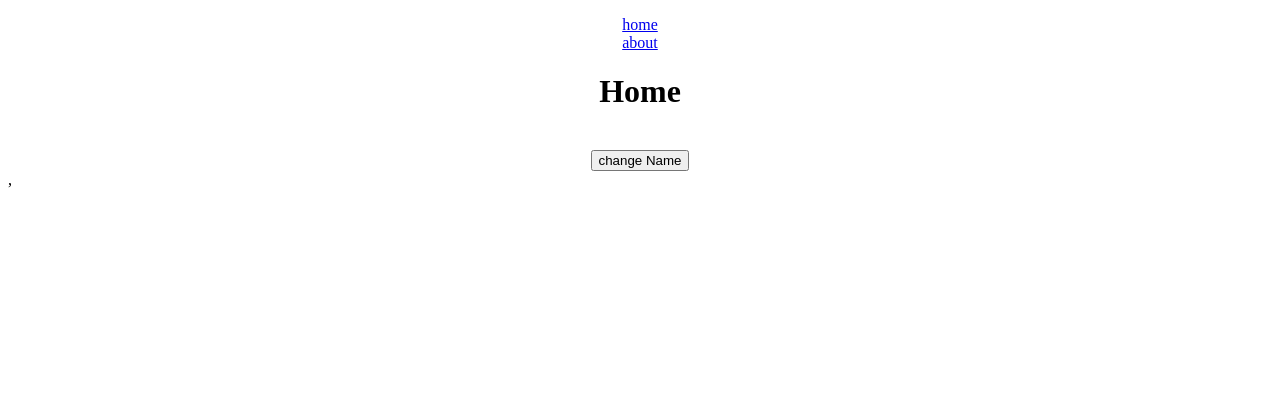
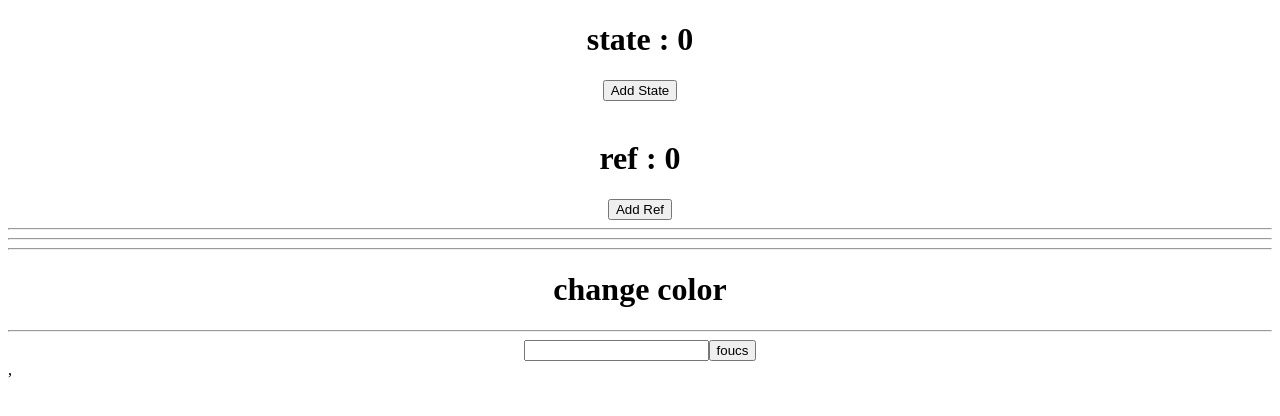
Before and after one commit to AmirTaki/react-hooks, a React (Create React App) app: page / in a window 1280 px wide. Shown: the top 416 px of the page. Built offline with nearby package versions, Linux system fonts and the light colour scheme.

Commit message:
useRef in react

```diff
--- a/src/App.js
+++ b/src/App.js
@@ -1,20 +1,72 @@
 
+import { useRef, useState } from 'react';
 import './App.css';
-import {Routes, Route} from "react-router-dom"
-import About from "./components/pages/About"
-import Home from "./components/pages/Home"
-
 function App() {
 
+ const [count, setCount]  = useState(0);
+
+ const countRef = useRef(0);
+
+//   // -------------------------------------------------
+
+const handleIncrase = () =>{
+    setCount(count + 1);
+  }
+//   // -------------------------------------------------
+  const handleIncraseRef = () =>{
+    countRef.current ++;
+  }
+  console.log("render")
+
+
+    // -------------------------------------------------
+//  in DOM js
+
+  // document.getElementById("#changeColor").style.color = "red"; ERROR
+
+  // ref
+  const tagRef = useRef(null);
+
+  // function
+  const handleChangeColor = ()=>{
+    tagRef.current.style.color = "red";
+  }
+
+  // -------------------------------------------------
+  const inputRef = useRef(null);
+
+  const handleInput = () =>{
+    inputRef.current.focus()
+  }
 
   return (
     <div className="App">
 
-      <Routes>
-        <Route path='/' element = {<Home/>}></Route>
-        <Route path='/about' element = {<About/>}></Route>
-      </Routes>
+      <h1>
+        state : {count}
+      </h1>
+      <button onClick={handleIncrase}>Add State</button>
 
+      <br />
+      <br />
+
+      <h1> ref : {countRef.current}</h1>
+      <button onClick={handleIncraseRef}>Add Ref</button>
+
+      <hr></hr>
+      <hr></hr>
+      <hr></hr>
+
+      {/* <h1 id = "changeColor">change color </h1> */}
+
+      <h1 ref = {tagRef} onClick={handleChangeColor}>change color </h1>
+
+
+      <hr></hr>
+
+      <input ref = {inputRef} />
+
+      <button onClick={handleInput}>foucs</button>
 
     </div>
   );
--- a/src/components/pages/About.jsx
+++ /dev/null
@@ -1,11 +0,0 @@
-import Header from "./header/Header";
-const About = () => {
-    return (
-        <>
-            <Header />
-            <br></br>
-        <h1>About</h1>
-        </>
-    )
-}
-export default About;
--- a/src/components/pages/Home.jsx
+++ /dev/null
@@ -1,51 +0,0 @@
-import { useEffect, useState } from "react";
-import Header from "./header/Header";
-
-const Home = () => {
-
-
-const [name, setName] = useState ("amir");
-
-
-//    useEffect
-useEffect(()=>{
-    // Api Call
-    console.log("mounting");
-    console.log(name)
-
-    // counter
-    let count = 0;
-    const counter = setInterval(() => {
-        // console.log(++count);
-    }, 1000);
-
-    return()=>{
-        console.log("unMounting")
-        clearInterval(counter)
-    };
-
-}, [name])
-
-
-console.log("init render")
-
-
-    return (
-        <>
-       <Header />
-       <br></br>
-
-        <h1>Home</h1>
-
-        <br></br>
-        <button onClick={()=>{
-            setName("mani")
-        }}>change Name</button>
-        </>
-    )
-}
-export default Home;
-
-// useEffect(()=>{
-
-// }, [])
--- a/src/components/pages/header/Header.jsx
+++ /dev/null
@@ -1,14 +0,0 @@
-import { Link } from "react-router-dom";
-
-const Header = () =>{
-    return (
-        <>
-            <p></p>
-        <Link to = "/">home</Link>
-        <br></br>
-        <Link to = "/about">about</Link>
-        </>
-    )
-}
-
-export default Header;
```
